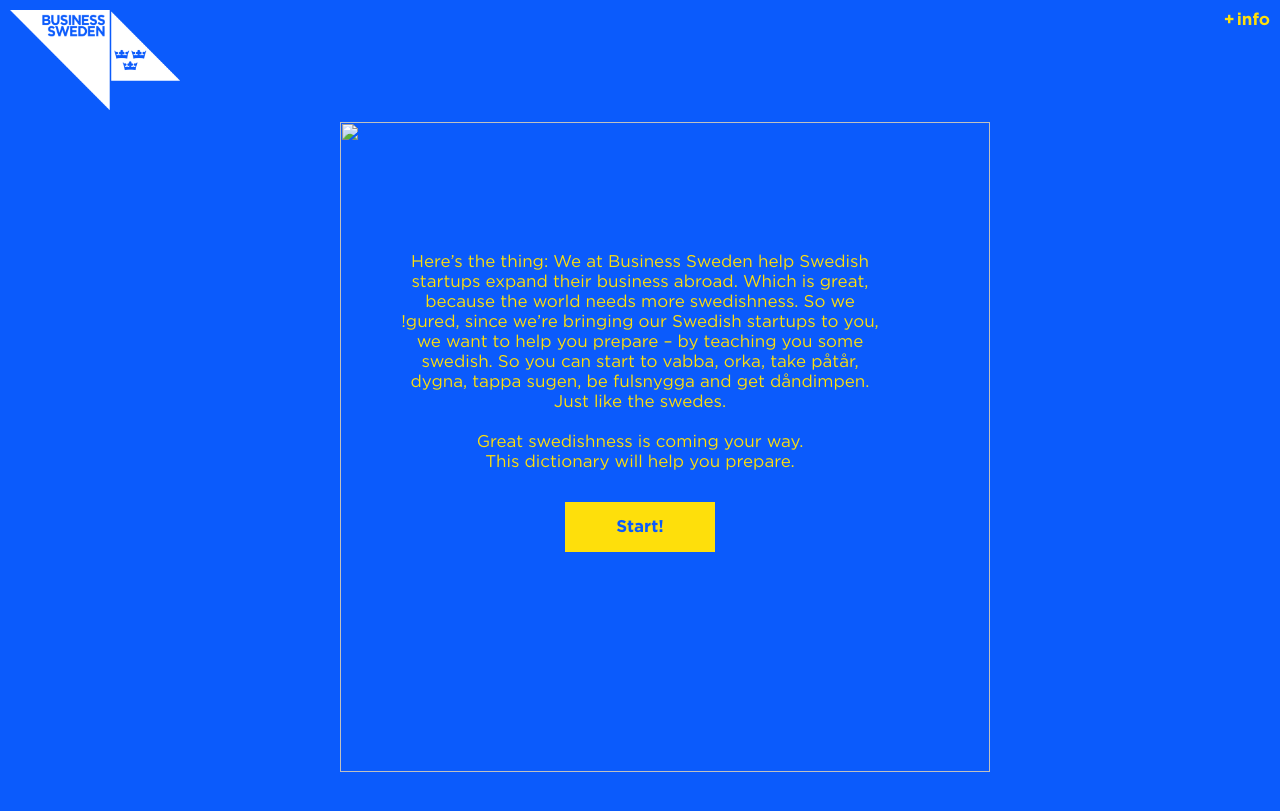
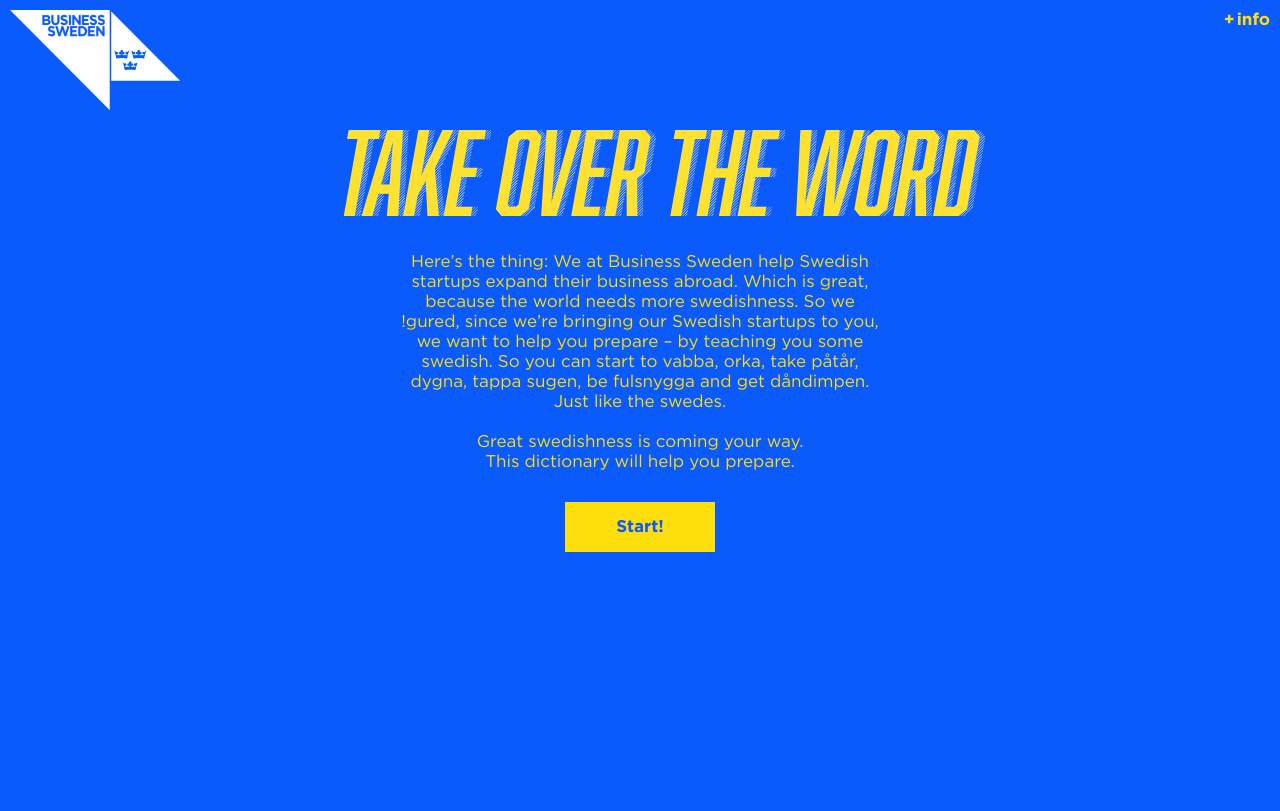
Before and after one commit to p4bs/p4bs.github.io, a Jekyll site: the page built from index.html, in a window 1280 px wide. Shown: the top 811 px of the page. Built offline with Jekyll 4.4.1, drawn with Linux system fonts in a browser that asks for light colours; nearby versions of some CDN libraries.

Commit message:
Add images and use SVG logo

```diff
--- a/_layouts/default.html
+++ b/_layouts/default.html
@@ -76,7 +76,7 @@
             <div class="header">
                 <div class="swedish-word">
                     <span>
-                        <img id="logotype" src="img/logo.png">
+                        <img id="logotype" src="img/logotype.svg">
                     </span>
                 </div>
                 <!-- Either or -->
```
Also changed, not shown: img/hands/hands-01.png (added), img/hands/hands-02.png (added), img/hands/hands-03.png (added), img/logo.png (added), img/logotype.svg (added).
